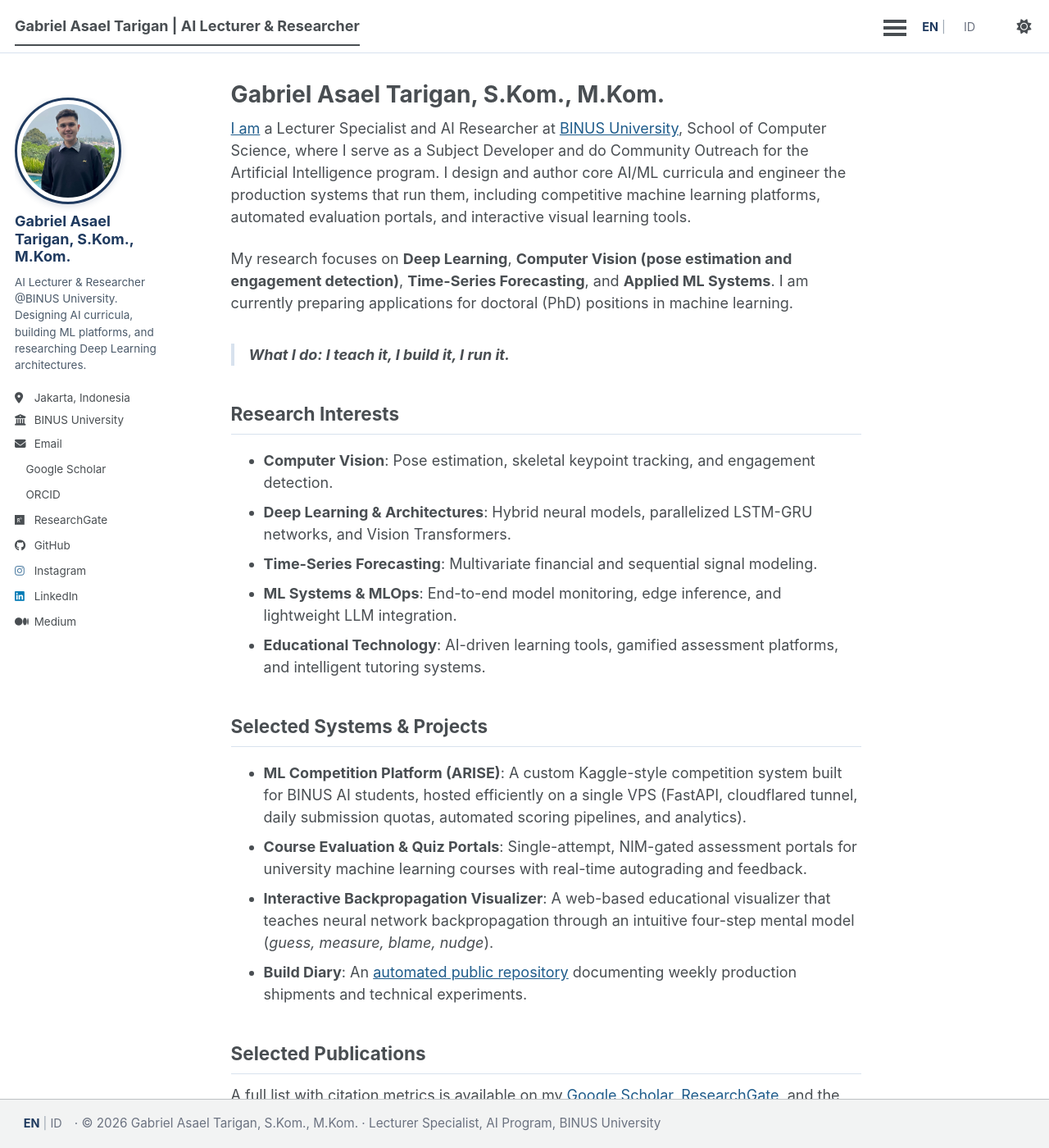
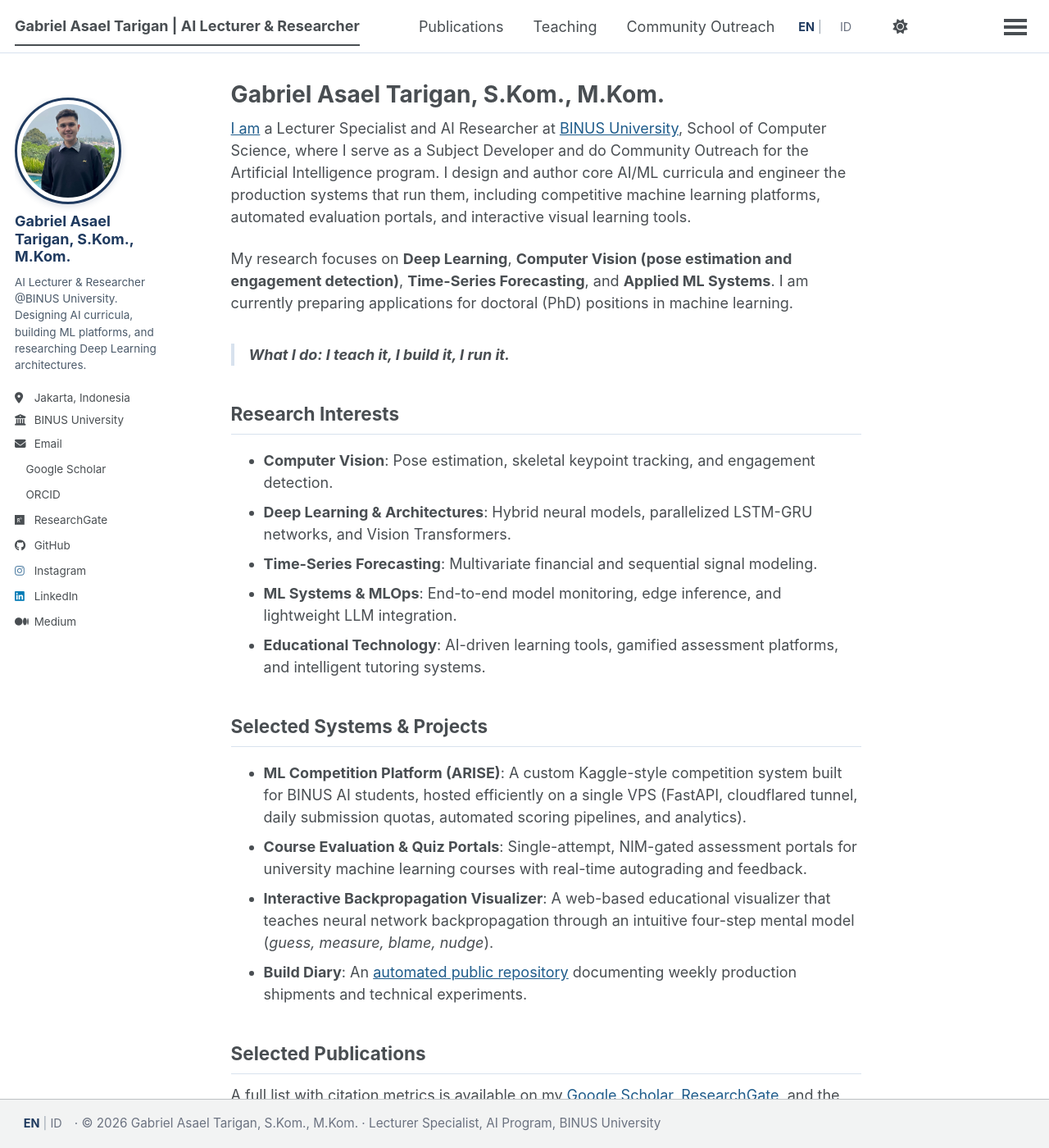
Before and after one commit to asaeltarigan/asaeltarigan.github.io, a Jekyll site: the page built from _pages/about.md, in a window 1280 px wide and 1400 px high. Shown: the whole window at 82% size. Built offline with Jekyll 4.4.1, drawn with Linux system fonts in a browser that asks for light colours; a style sheet for code colours, icons or effects is not loaded; part of the change alters nothing that is shown.

Commit message:
Revert nav experiment: restore classic inline top nav (burger overflow-only, far right)

```diff
--- a/_includes/footer.html
+++ b/_includes/footer.html
@@ -2,67 +2,6 @@
   <span class="lang-nav"><span class="lang-cur" lang="en">EN</span><span class="lang-sep"> | </span><a href="https://asaeltarigan.github.io/id/" hreflang="id" lang="id">ID</a></span> &middot;
   &copy; {{ site.time | date: '%Y' }} Gabriel Asael Tarigan, S.Kom., M.Kom. &middot; Lecturer Specialist, AI Program, BINUS University
 </div>
-<script>
-  /* Responsive nav controller: flex-based overflow handling (replaces the theme's
-     width-table greedy logic so controls can pin right with no dead gap) */
-  (function () {
-    var nav = document.querySelector("#site-nav");
-    if (!nav) return;
-    var ul = nav.querySelector(".visible-links");
-    var hidden = nav.querySelector(".hidden-links");
-    var btn = nav.querySelector("button");
-    if (!ul || !hidden || !btn) return;
-    function isPersist(li) { return li.classList.contains("persist"); }
-    function update() {
-      // 1) bring all hidden items back to their slot (before the controls cluster)
-      while (hidden.firstChild) {
-        var anchor = ul.querySelector(".burger-cell") || ul.querySelector(".persist.tail") || null;
-        if (anchor) ul.insertBefore(hidden.firstChild, anchor);
-        else ul.appendChild(hidden.firstChild);
-      }
-      // 2) hide rightmost non-persist items until content fits the nav
-      var avail = nav.clientWidth;
-      var guard = 0;
-      while (ul.scrollWidth > avail && guard++ < 50) {
-        var lis = Array.prototype.slice.call(ul.children).filter(function (li) { return !isPersist(li); });
-        if (!lis.length) break;
-        var last = lis[lis.length - 1];
-        hidden.insertBefore(last, hidden.firstChild);
-      }
-      // 3) show the burger only when something is tucked away
-      btn.classList.toggle("hidden", hidden.children.length === 0);
-    }
-    var t;
-    function schedule() { clearTimeout(t); t = setTimeout(update, 60); }
-    window.addEventListener("resize", schedule);
-    // The theme's greedy-nav also runs on load/resize and re-hides items with its
-    // own logic; poll until our flex-based result is the stable, last word.
-    var attempts = 0;
-    (function loop() {
-      update();
-      if (++attempts < 16) setTimeout(loop, 250);
-    })();
-  })();
-</script>
-<script>
-  /* Dropdown (burger) menu: open aligned under the burger, not at the nav's right edge */
-  (function () {
-    var nav = document.querySelector("#site-nav");
-    var btn = nav ? nav.querySelector("button") : null;
-    var hl = nav ? nav.querySelector(".hidden-links") : null;
-    if (!nav || !btn || !hl) return;
-    function place() {
-      if (hl.classList.contains("hidden")) return;
-      var n = nav.getBoundingClientRect();
-      var b = btn.getBoundingClientRect();
-      hl.style.right = Math.round(n.right - b.right) + "px";
-      hl.style.left = "auto";
-    }
-    btn.addEventListener("click", function () { setTimeout(place, 0); });
-    window.addEventListener("resize", place);
-    document.addEventListener("keydown", function (e) { if (e.key === "Escape") place(); });
-  })();
-</script>
 <script>
   /* Sidebar scroll-down hint: small arrow when the sidebar can scroll further */
   (function () {
--- a/_includes/head.html
+++ b/_includes/head.html
@@ -71,4 +71,4 @@
 
 <!-- For all browsers -->
 <link rel="stylesheet" href="{{ base_path }}/assets/css/main.css">
-<link rel="stylesheet" href="{{ base_path }}/assets/css/custom.css?v=17">
+<link rel="stylesheet" href="{{ base_path }}/assets/css/custom.css?v=18">
--- a/_includes/masthead.html
+++ b/_includes/masthead.html
@@ -3,6 +3,7 @@
   <div class="masthead__inner-wrap">
     <div class="masthead__menu">
       <nav id="site-nav" class="greedy-nav">
+        <button><span class="navicon"></span></button>
         <ul class="visible-links">
           <li class="masthead__menu-item masthead__menu-item--lg persist {% if page.url == '/' or page.url == '/index.html' %}selected{% endif %}">
             <a href="{{ base_path }}/">{{ site.title }}</a>
@@ -17,9 +18,6 @@
               <a href="{{ domain }}{{ link.url }}">{{ link.title }}</a>
             </li>
           {% endfor %}
-          <li class="masthead__menu-item persist burger-cell">
-            <button aria-label="toggle menu"><span class="navicon"></span></button>
-          </li>
           <li class="masthead__menu-item persist tail lang-nav">
             <span class="lang-cur" lang="en">EN</span><span class="lang-sep"> | </span><a href="https://asaeltarigan.github.io/id/" hreflang="id" lang="id">ID</a>
           </li>
--- a/assets/css/custom.css
+++ b/assets/css/custom.css
@@ -257,13 +257,9 @@ html[data-theme="dark"] .lang-nav .lang-cur { color: #e2e8f0; }
 html[data-theme="dark"] .lang-nav a { color: #94a3b8; }
 html[data-theme="dark"] .lang-nav a:hover { color: #2dd4bf; }
 
-/* Burger now lives INSIDE the visible list (before the lang switcher): make it a normal in-flow nav item */
-.greedy-nav .visible-links button { position: static; right: auto; z-index: auto; }
-
-/* Nav = flex row: brand left (shrinks + ellipsis on narrow), controls pinned right,
-   overflow items handled by the responsive controller in footer.html */
-.greedy-nav .visible-links { display: flex; align-items: center; }
-.greedy-nav .visible-links > li { flex-shrink: 0; }
-.greedy-nav .visible-links > .masthead__menu-item--lg { flex-shrink: 1; min-width: 0; }
-.greedy-nav .visible-links > .masthead__menu-item--lg a { overflow: hidden; text-overflow: ellipsis; white-space: nowrap; }
-.greedy-nav .visible-links .burger-cell { margin-left: auto; }
+/* Mobile masthead: keep controls (lang switcher + theme toggle) on the same
+   top row as the burger so they don't sink below the wrapped brand title */
+@media (max-width: 768px) {
+  .greedy-nav .visible-links { padding-right: 44px; }
+  .masthead__menu-item.persist.tail { vertical-align: top; }
+}
```
